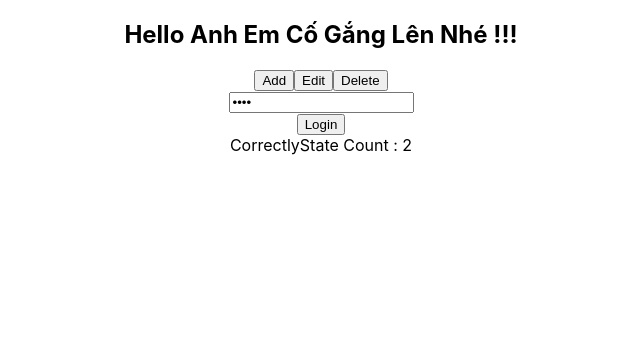
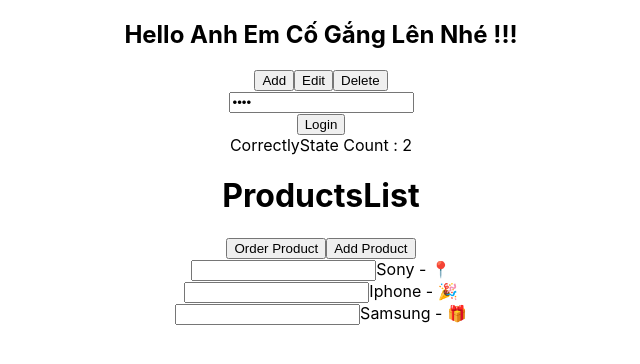
Before and after one commit to TuanPham180704/ReactJs-Total-Review, a React (Create React App) app: page / in a window 1280 px wide. Shown: the top 364 px of the page, without its empty margins (319-959 px from the left). Built offline with nearby package versions, Linux system fonts and the light colour scheme.

Commit message:
List and Key

```diff
--- a/src/App.js
+++ b/src/App.js
@@ -6,6 +6,7 @@ import Layout from './Layout'
 import BareButton from './BareButton'
 import LoginConTroller from './LoginConTroller'
 import CorrectlyState from './CorrectlyState'
+import ProductsList from './ProductsList/ProductsList'
 
 function App() {
   // const [name, setName] = useState('Casio')
@@ -22,6 +23,7 @@ function App() {
       </Layout>
       <LoginConTroller hidden={false}/>
       <CorrectlyState/>
+      <ProductsList/>
     </div>
   )
 }
--- /dev/null
+++ b/src/ProductsList/ProductItem.jsx
@@ -0,0 +1,15 @@
+import React, { Component } from 'react'
+
+export class ProductItem extends Component {
+  render() {
+    const {products} = this.props
+    return (
+     <div className='products-list' >
+        <input />
+        {products.name} - {products.avatar}
+      </div>
+    )
+  }
+}
+
+export default ProductItem
--- /dev/null
+++ b/src/ProductsList/ProductsList.jsx
@@ -0,0 +1,60 @@
+import React, { Component } from 'react'
+import ProductItem from './ProductItem'
+
+export default class ProductsList extends Component {
+  constructor(props) {
+    super(props)
+
+    this.state = {
+      productList: [
+        {
+          id: '1a',
+          name: 'Sony',
+          avatar: '📍'
+        },
+        {
+          id: '2b',
+          name: 'Iphone',
+          avatar: '🎉'
+        },
+        {
+          id: '3c',
+          name: 'Samsung',
+          avatar: '🎁'
+        }
+      ]
+    }
+  }
+  orderProductList = () => {
+    this.setState((prevState)=> ({
+      productList : prevState.productList.sort((a,b)=>{
+        if(a.name < b.name) return -1
+        if(a.name > b.name) return 1
+        return 0
+      })
+    }))
+  }
+  addProductList = () => {
+    this.setState((prevState)=>({
+      productList : [{
+        id : '4d',
+        name : 'Oppo',
+        avatar : '🍏'
+      },...prevState.productList]
+    }))
+  }
+  render() {
+    return (
+      <div>
+        <h1>ProductsList</h1>
+        <button onClick={this.orderProductList}>Order Product</button>
+        <button onClick={this.addProductList}>Add Product</button>
+        <div className='products-item'>
+          {this.state.productList.map((products) => (
+            <ProductItem products={products} key={products.id} />
+          ))}
+        </div>
+      </div>
+    )
+  }
+}
```
